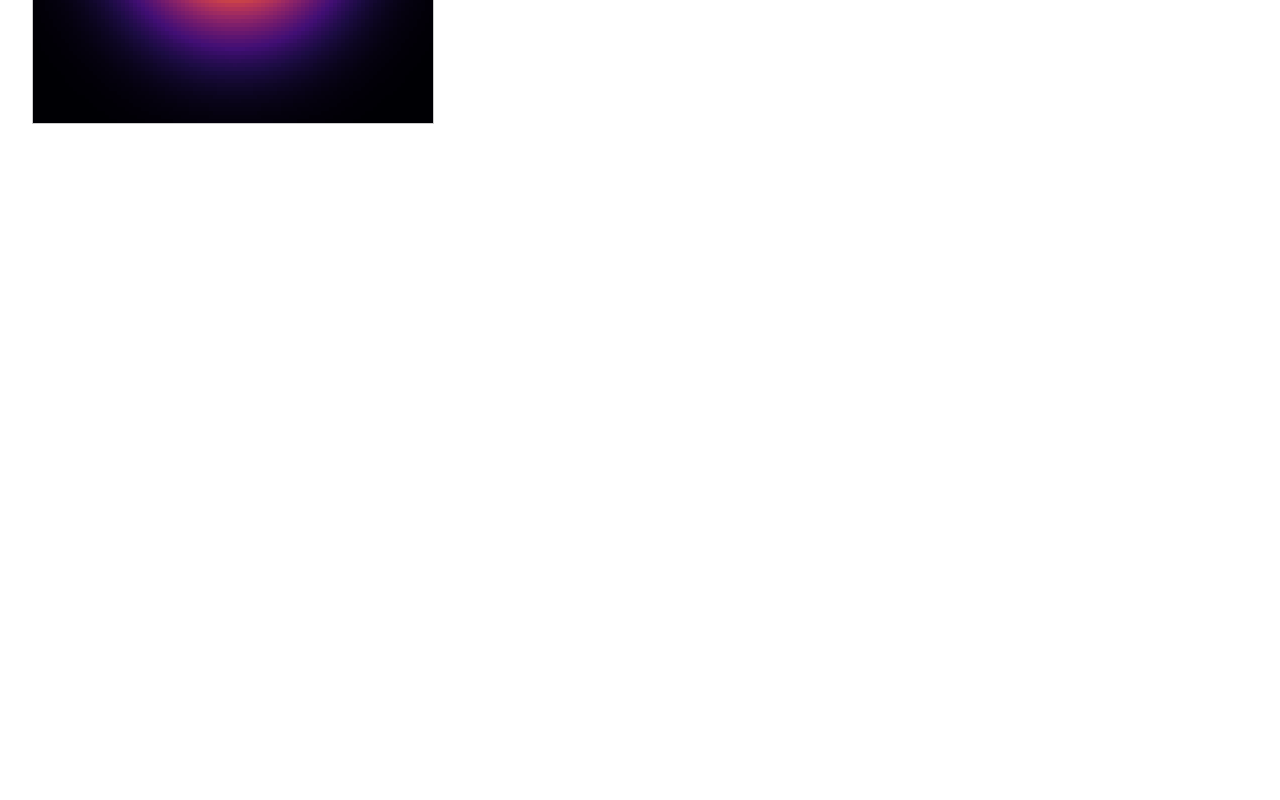
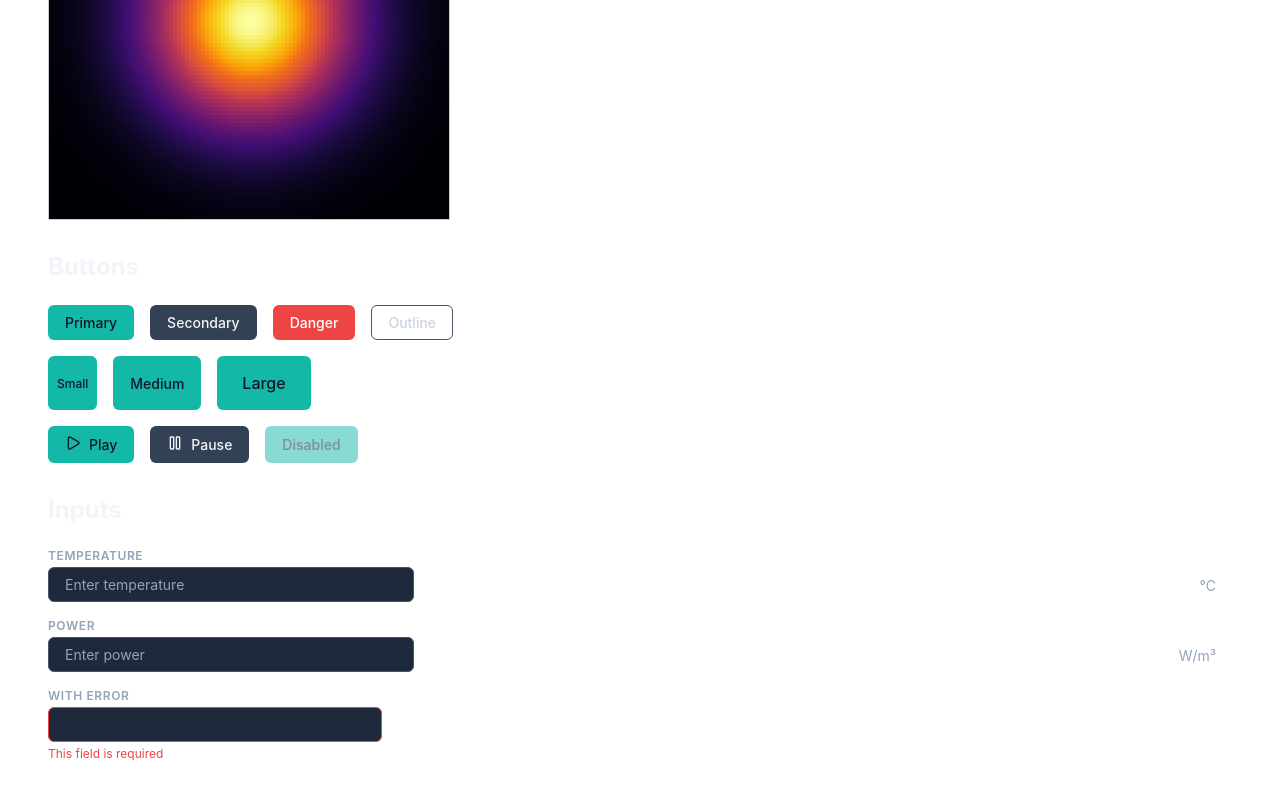
Before and after one commit to finnrmn/composite-plate-heat-conduction-simulation, a React (Vite) app in the folder simulation/: page / in a window 1280 px wide. Shown: the part 556-1356 px from the top of the page. Before the commit the page ends 800 px from the top, so only its background shows below. Built offline with nearby package versions, Linux system fonts and the light colour scheme.

Commit message:
➕ components: Button, Input

```diff
--- a/simulation/src/App.tsx
+++ b/simulation/src/App.tsx
@@ -1,6 +1,34 @@
+import styled from 'styled-components';
 import { useRef, useEffect } from "react";
+import { Play, Pause, Settings } from 'lucide-react';
+
 import { MATERIALS } from "@/utils/constants";
 import { drawHeatMap } from "./utils/colors";
+import { Button } from "@/components/Button";
+import { Input } from "@/components/Input";
+
+const Container = styled.div`
+  min-height: 100vh;
+  padding: ${props => props.theme.spacing.xxl};
+  display: flex;
+  flex-direction: column;
+  gap: ${props => props.theme.spacing.xl};
+`;
+const Section = styled.section`
+  display: flex;
+  flex-direction: column;
+  gap: ${props => props.theme.spacing.md};
+`;
+const Title = styled.h2`
+  font-size: ${props => props.theme.fontSize['2xl']};
+  color: ${props => props.theme.colors.textPrimary};
+  margin-bottom: ${props => props.theme.spacing.sm};
+`;
+const Row = styled.div`
+  display: flex;
+  gap: ${props => props.theme.spacing.md};
+  flex-wrap: wrap;
+`;
 
 function App() {
   const canvasRef = useRef<HTMLCanvasElement | null>(null);
@@ -34,9 +62,10 @@ function App() {
     drawHeatMap(ctx, data, Nx, Ny, min, max);
   }, [Nx, Ny]);
   return (
-    <div style={{ padding: "2rem" }}>
-      <h2>Material Library</h2>
-      <div style={{ display: "flex", gap: "1rem", flexWrap: "wrap" }}>
+    <Container>
+      <Section>
+        <Title>Material Library</Title>
+        <Row>
           {Object.values(MATERIALS).map((mat) => (
             <div
               key={mat.name}
@@ -47,8 +76,10 @@ function App() {
               k: {mat.k} W/(m·K)
             </div>
           ))}
-      </div>
-      <h2>Color Map</h2>
+        </Row>
+      </Section>
+      <Section>
+        <Title>Color Map</Title>
         <canvas
           ref={canvasRef}
           style={{
@@ -58,7 +89,53 @@ function App() {
             border: "1px solid #ccc",
           }}
         />
-    </div>
+      </Section>
+      <Section>
+        <Title>Buttons</Title>
+        <Row>
+          <Button variant="primary">Primary</Button>
+          <Button variant="secondary">Secondary</Button>
+          <Button variant="danger">Danger</Button>
+          <Button variant="outline">Outline</Button>
+        </Row>
+        <Row>
+          <Button size="sm">Small</Button>
+          <Button size="md">Medium</Button>
+          <Button size="lg">Large</Button>
+        </Row>
+        <Row>
+          <Button icon={<Play size={16} />}>Play</Button>
+          <Button icon={<Pause size={16} />} variant="secondary">Pause</Button>
+          <Button disabled>Disabled</Button>
+        </Row>
+      </Section>
+
+      <Section>
+        <Title>Inputs</Title>
+        <Row>
+          <Input
+            label="Temperature"
+            type="number"
+            placeholder="Enter temperature"
+            suffix="°C"
+            style={{ maxWidth: '300px' }}
+          />
+          <Input
+            label="Power"
+            type="number"
+            placeholder="Enter power"
+            suffix="W/m³"
+            style={{ maxWidth: '300px' }}
+          />
+          <Input
+            label="With Error"
+            type="text"
+            error="This field is required"
+            style={{ maxWidth: '300px' }}
+          />
+        </Row>
+      </Section>
+    </Container>
   );
 }
 export default App
--- /dev/null
+++ b/simulation/src/components/Button.tsx
@@ -0,0 +1,97 @@
+import styled, { css } from "styled-components";
+import React from "react";
+
+// ===== TypeScript Inerface =====
+interface ButtonProps extends React.HTMLAttributes<HTMLButtonElement> {
+    variant?: 'primary' | 'secondary' | 'danger' | 'outline';
+    size?: 'sm' | 'md' | 'lg';
+    icon?: React.ReactNode;
+}
+
+// ===== Styled Component =====
+const StyledButton = styled.button<ButtonProps>`
+    /* Base always applied */
+    display: inline-flex;
+    align-items: center;
+    justify-content: center;
+    gap: ${props => props.theme.spacing.sm};
+    font-weight: 500;
+    border-radius: ${props => props.theme.borderRadius.md};
+    transition: all 0.15s ease-in-out;
+    cursor: pointer;
+    border: 1px solid transparent;
+    font-family: inherit;
+    /* Focus states for accessibility */
+    &:focus {
+        outline: none;
+        box-shadow: 0 0 0 3px rgba(20, 184, 166, 0.3);
+    }
+    /* Disabled state */
+    &:disabled {
+        opacity: 0.5;
+        cursor: not-allowed;
+    }
+    /* Conditional Variant  */
+    ${props => props.variant === 'primary' && css`
+        background: ${props => props.theme.colors.primary};
+        color: ${props => props.theme.colors.bgPrimary};
+        &:hover:not(:disabled){
+            background: ${props => props.theme.colors.primaryHover};
+        }
+        &:active:not(:disabled){
+            backround: ${props => props.theme.colors.primaryDark};
+        }
+    `}
+    ${props => props.variant === 'secondary' && css`
+        background: ${props => props.theme.colors.bgTertiary};
+        color: ${props => props.theme.colors.textPrimary};
+        &:hover:not(:disabled) {
+            background: ${props => props.theme.colors.borderLight};
+        }
+    `}
+    ${props => props.variant === 'danger' && css`
+        background: ${props => props.theme.colors.danger};
+        color: white;
+        &:hover:not(:disabled) {
+            background: ${props => props.theme.colors.dangerHover};
+        }
+    `}
+    ${props => props.variant === 'outline' && css`
+        background: transparent;
+        color: ${props => props.theme.colors.textSecondary};
+        border-color: ${props => props.theme.colors.border};
+        &:hover:not(:disabled) {
+            background: ${props => props.theme.colors.bgSecondary};
+            border-color: ${props => props.theme.colors.borderLight};
+        }
+    `}
+    /* Conditional Size */
+    ${props => props.size === 'sm' && css`
+        padding: ${props => props.theme.spacing.xs} ${props => props.theme.spacing.sm};
+        font-size: ${props => props.theme.fontSize.xs};
+    `}
+    ${props => props.size === 'md' && css`
+        padding: ${props => props.theme.spacing.sm} ${props => props.theme.spacing.md};
+        font-size: ${props => props.theme.fontSize.sm};
+    `}
+    ${props => props.size === 'lg' && css`
+        padding: ${props => props.theme.spacing.md} ${props => props.theme.spacing.lg};
+        font-size: ${props => props.theme.fontSize.base};
+    `}
+`;
+
+// ===== React Component =====
+export const Button: React.FC<ButtonProps> = ({
+    children,
+    variant = 'primary',
+    size = 'md',
+    icon,
+    ...props
+}) => {
+    return (
+        <StyledButton variant={variant} size={size} {...props}>
+            {icon && <span>{icon}</span>}
+            {children}
+        </StyledButton>
+    );
+};
--- /dev/null
+++ b/simulation/src/components/Input.tsx
@@ -0,0 +1,106 @@
+import styled from 'styled-components';
+import React from 'react';
+
+// ===== TypeScript Interface =====
+interface InputProps extends React.InputHTMLAttributes<HTMLInputElement> {
+    label: string;
+    error?: string;
+    suffix?: string;  // e.g., "°C", "W/m³"
+}
+
+// ===== Styled Components =====
+const Container = styled.div`
+  display: flex;
+  flex-direction: column;
+  gap: ${props => props.theme.spacing.xs};
+  width: 100%;
+`;
+
+const Label = styled.label`
+  font-size: ${props => props.theme.fontSize.xs};
+  font-weight: 600;
+  color: ${props => props.theme.colors.textMuted};
+  text-transform: uppercase;
+  letter-spacing: 0.05em;
+`;
+
+const InputWrapper = styled.div`
+  position: relative;
+  width: 100%;
+`;
+
+const StyledInput = styled.input<{ hasError?: boolean; hasSuffix?: boolean }>`
+  width: 100%;
+  padding: ${props => props.theme.spacing.sm} ${props => props.theme.spacing.md};
+  padding-right: ${props => props.hasSuffix ? '3rem' : props.theme.spacing.md};
+
+  background: ${props => props.theme.colors.bgSecondary};
+  border: 1px solid ${props => props.hasError
+        ? props.theme.colors.danger
+        : props.theme.colors.border};
+  border-radius: ${props => props.theme.borderRadius.md};
+
+  color: ${props => props.theme.colors.textPrimary};
+  font-size: ${props => props.theme.fontSize.sm};
+  font-family: inherit;
+
+  transition: all 0.15s ease-in-out;
+
+  /* Placeholder */
+  &::placeholder {
+    color: ${props => props.theme.colors.textMuted};
+  }
+
+  /* Focus state */
+  &:focus {
+    outline: none;
+    border-color: ${props => props.theme.colors.primary};
+    box-shadow: 0 0 0 3px rgba(20, 184, 166, 0.1);
+  }
+
+  /* Disabled state */
+  &:disabled {
+    opacity: 0.6;
+    cursor: not-allowed;
+    background: ${props => props.theme.colors.bgTertiary};
+  }
+`;
+
+const Suffix = styled.span`
+  position: absolute;
+  right: ${props => props.theme.spacing.md};
+  top: 50%;
+  transform: translateY(-50%);
+  color: ${props => props.theme.colors.textMuted};
+  font-size: ${props => props.theme.fontSize.sm};
+  pointer-events: none;  /* Click through to input */
+`;
+
+const ErrorText = styled.p`
+  font-size: ${props => props.theme.fontSize.xs};
+  color: ${props => props.theme.colors.danger};
+  margin: 0;
+`;
+
+// ===== React Component =====
+export const Input: React.FC<InputProps> = ({
+    label,
+    error,
+    suffix,
+    ...props
+}) => {
+    return (
+        <Container>
+            <Label>{label}</Label>
+            <InputWrapper>
+                <StyledInput
+                    hasError={!!error}
+                    hasSuffix={!!suffix}
+                    {...props}
+                />
+                {suffix && <Suffix>{suffix}</Suffix>}
+            </InputWrapper>
+            {error && <ErrorText>{error}</ErrorText>}
+        </Container>
+    );
+};
```
Lines whose indentation alone changed are shown as unchanged.
